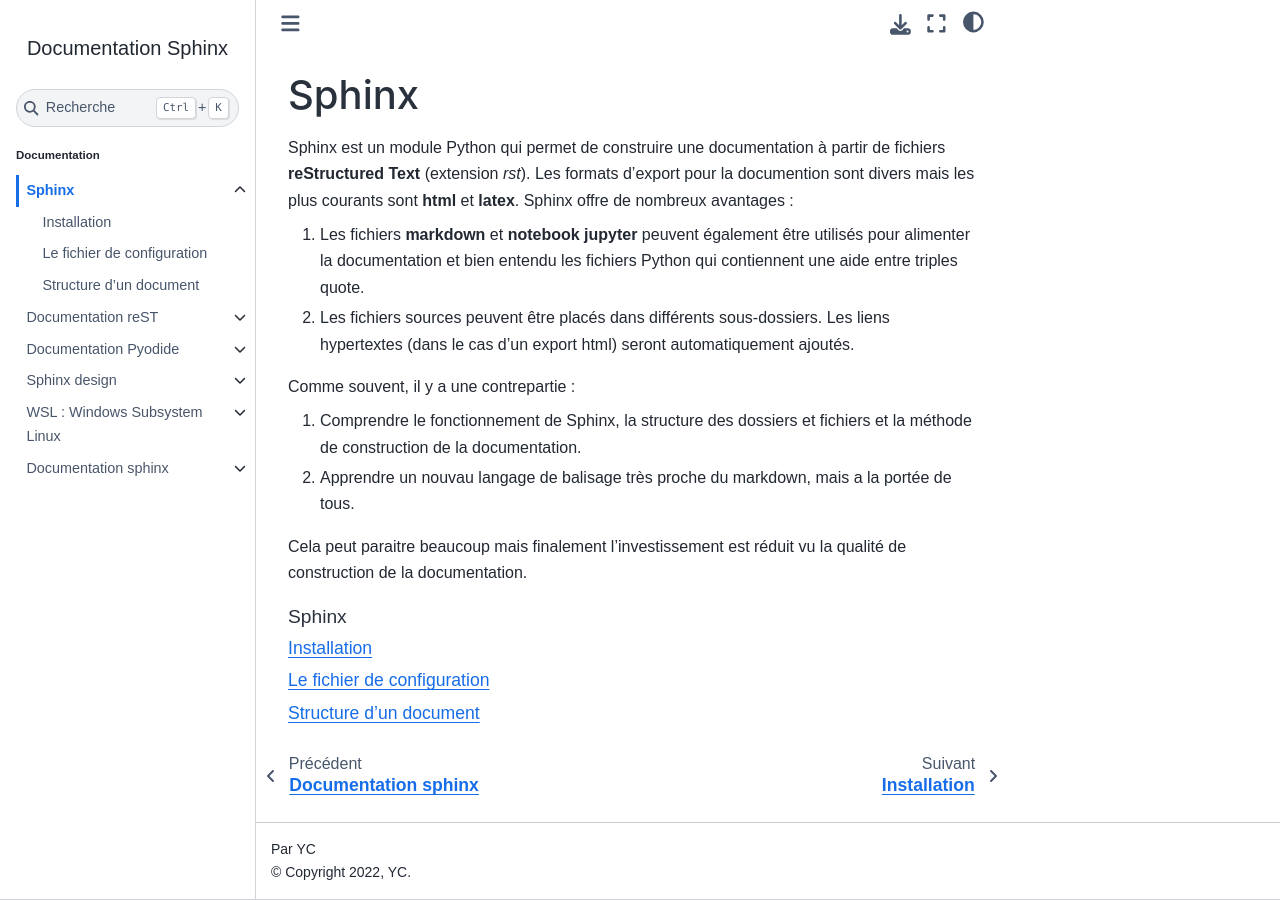
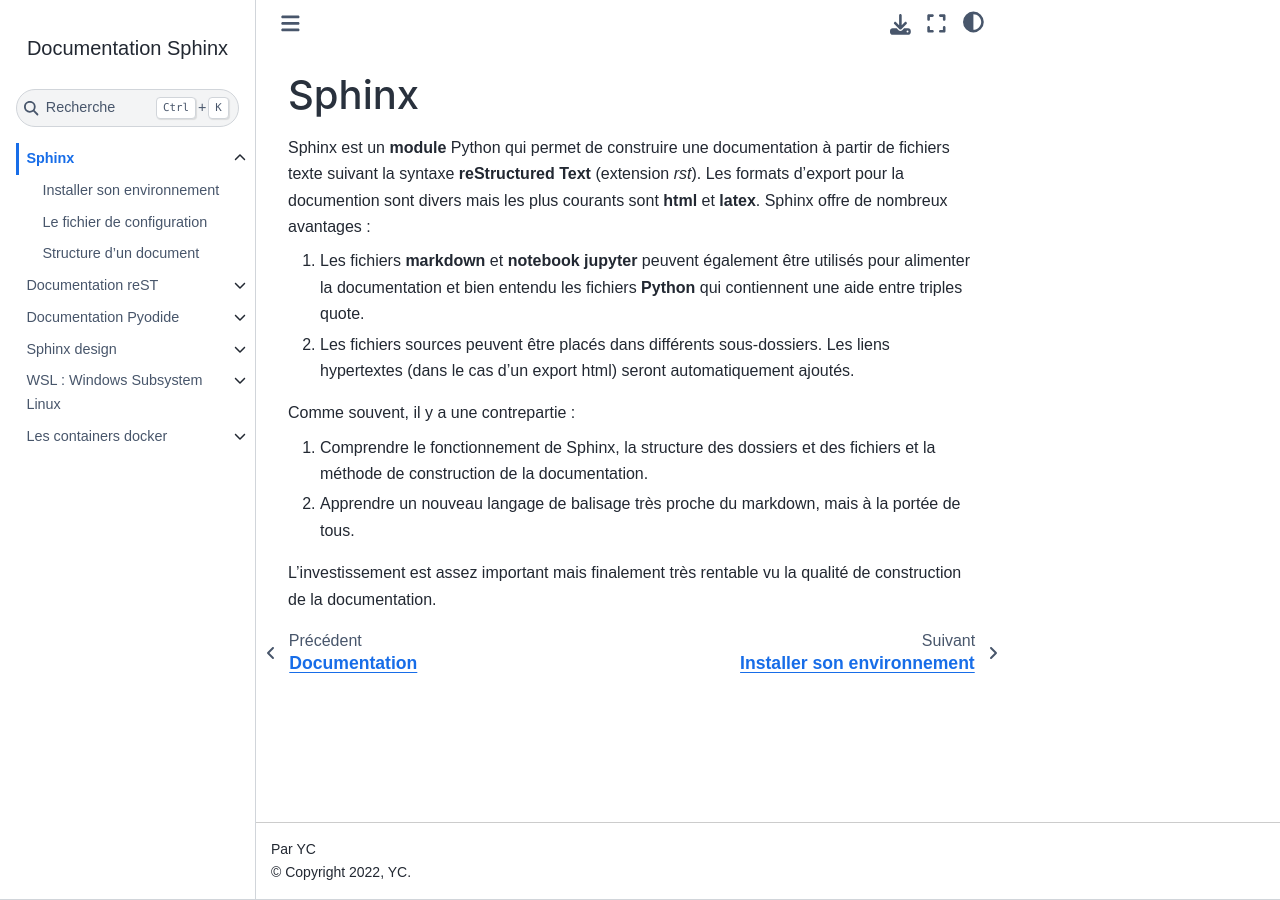
Before and after one commit to ychistel/learning, a Sphinx documentation site: the page built from source/sphinx/index.rst, in a window 1280 px wide. Built offline with Sphinx 7.4.7 and the Sphinx Book theme 1.1.4, drawn with Linux system fonts in a browser that asks for light colours.

Commit message:
Modifications de fichiers rst

```diff
--- a/source/docker/index.rst
+++ b/source/docker/index.rst
@@ -1,4 +1,4 @@
-Documentation sphinx
+Les containers docker
 ====================
 
 .. toctree::
--- a/source/sphinx/content/installer.rst
+++ b/source/sphinx/content/installer.rst
@@ -1,9 +1,7 @@
-.. Sphinx:Documentation sur sphinx
+Installer son environnement
+===========================
 
-
-Installation
-============
-
+Sphinx est un module Python. Par conséquent, il faut avoir le langage Python installé sur sa machine.
 Comme tout module Python, on utilise la commande ``pip`` dans une console.
 
 .. code-block:: bash
--- a/source/sphinx/index.rst
+++ b/source/sphinx/index.rst
@@ -1,33 +1,23 @@
-.. Documentation
-
 Sphinx
 ======
 
-Sphinx est un module Python qui permet de construire une documentation à partir de
-fichiers **reStructured Text** (extension *rst*).	Les formats d'export pour la
-documention sont divers mais les plus courants sont **html** et **latex**. Sphinx offre
-de nombreux avantages :
+Sphinx est un **module** Python qui permet de construire une documentation à partir de fichiers texte suivant la syntaxe **reStructured Text** (extension *rst*). Les formats d'export pour la documention sont divers mais les plus courants sont **html** et **latex**. Sphinx offre de nombreux avantages :
 
-1. Les fichiers **markdown** et **notebook jupyter** peuvent également être utilisés pour
-   alimenter la documentation et bien entendu les fichiers Python qui contiennent une aide
-   entre triples quote.
-2. Les fichiers sources peuvent être placés dans différents sous-dossiers. Les liens
-   hypertextes (dans le cas d'un export html) seront automatiquement ajoutés.
+1. Les fichiers **markdown** et **notebook jupyter** peuvent également être utilisés pour alimenter la documentation et bien entendu les fichiers **Python** qui contiennent une aide entre triples quote.
+2. Les fichiers sources peuvent être placés dans différents sous-dossiers. Les liens hypertextes (dans le cas d'un export html) seront automatiquement ajoutés.
 
 Comme souvent, il y a une contrepartie :
 
-1. Comprendre le fonctionnement de Sphinx, la structure des dossiers et fichiers et la
-   méthode de construction de la documentation.
-2. Apprendre un nouvau langage de balisage très proche du markdown, mais a la portée de
-   tous.
+1. Comprendre le fonctionnement de Sphinx, la structure des dossiers et des fichiers et la méthode de construction de la documentation.
+2. Apprendre un nouveau langage de balisage très proche du markdown, mais à la portée de tous.
 
-Cela peut paraitre beaucoup mais finalement l'investissement est réduit vu la qualité de
-construction de la documentation.
+L'investissement est assez important mais finalement très rentable vu la qualité de construction de la documentation.
 
 .. toctree::
    :maxdepth: 1
    :caption: Sphinx
+   :hidden:
 
    content/installer.rst
    content/configurer.rst
-   content/structure.rst
+   content/structurer.rst
```
Also changed, not shown: source/index.rst (+2 -10 lines), source/sphinx/content/structurer.rst (renamed from source/sphinx/content/structure.rst).
